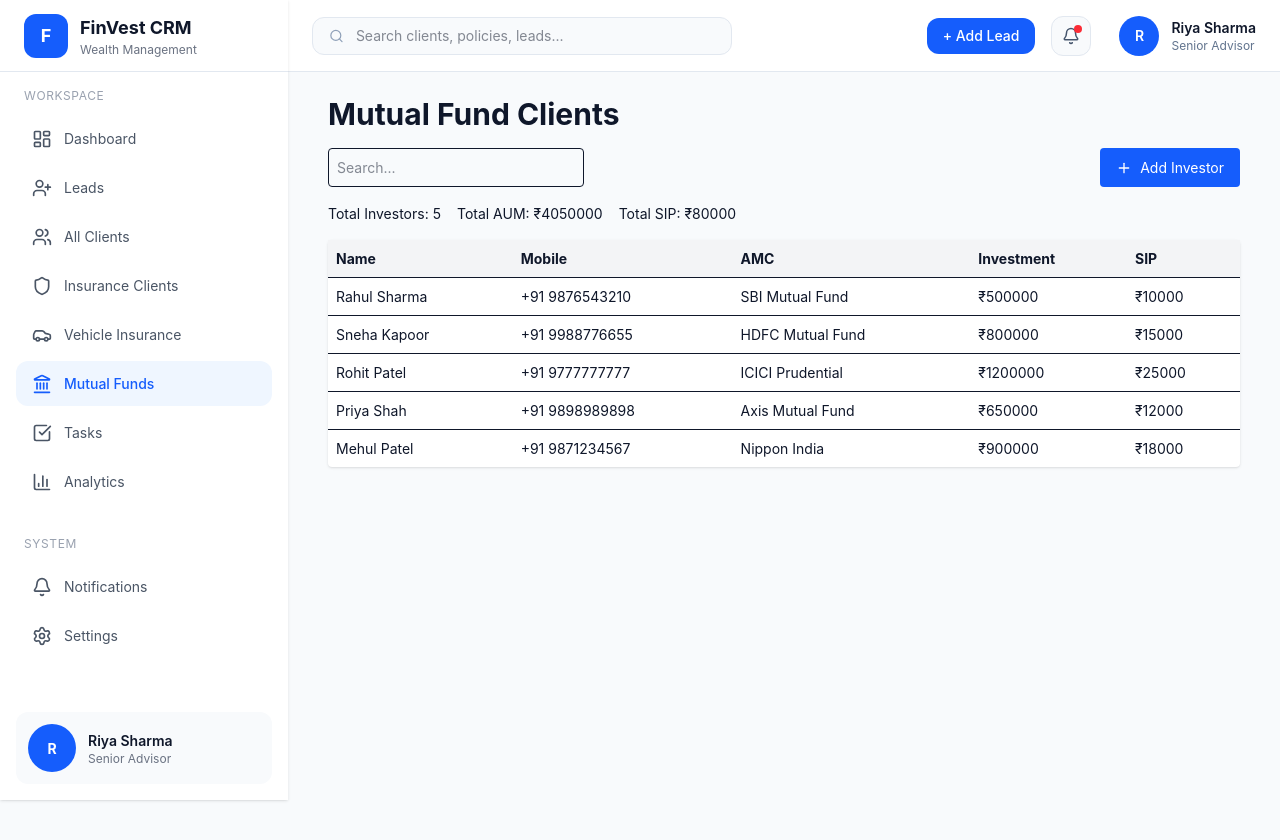
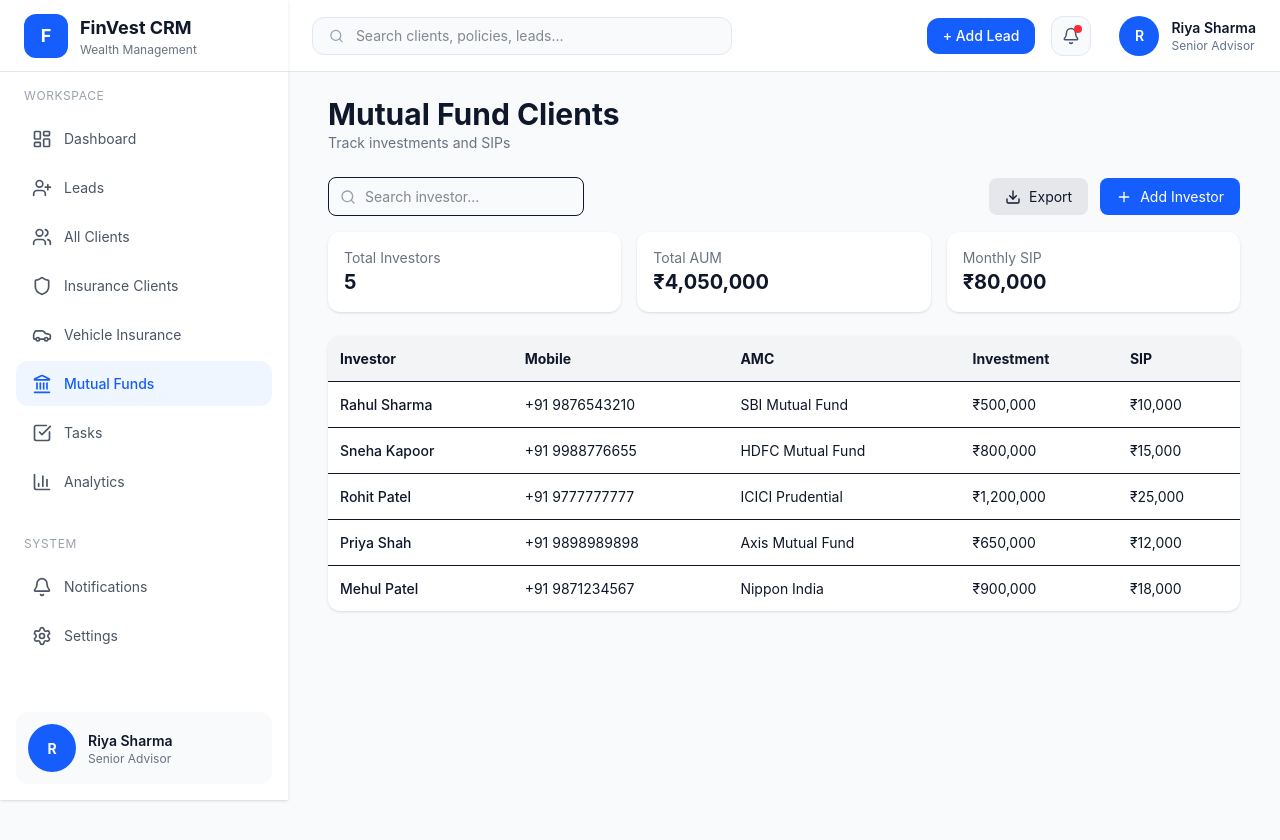
Before and after one commit to dhanlaxmicrm1-maker/crm-front, a React (Vite) app: page /mutualfund-clients in a window 1280 px wide. Shown: the top 840 px of the page. Built offline with nearby package versions, Linux system fonts and the light colour scheme.

Commit message:
Update MutualFundClients.tsx

```diff
--- a/src/pages/MutualFundClients.tsx
+++ b/src/pages/MutualFundClients.tsx
@@ -18,21 +18,40 @@ export default function MutualFundClients() {
   return (
     <div className="p-6 bg-slate-50 min-h-screen">
 
-      <h1 className="text-3xl font-bold mb-4">
-        Mutual Fund Clients
-      </h1>
+      {/* HEADER */}
+      <div className="mb-6">
+        <h1 className="text-3xl font-bold">Mutual Fund Clients</h1>
+        <p className="text-gray-500">Track investments and SIPs</p>
+      </div>
 
-      {/* Top Actions */}
-      <div className="flex justify-between mb-4">
+      {/* TOP BAR */}
+      <div className="flex justify-between items-center mb-4">
+
+        {/* SEARCH */}
+        <div className="relative">
+          <Search
+            size={16}
+            className="absolute left-3 top-3 text-gray-400"
+          />
 
           <input
-          placeholder="Search..."
-          className="border p-2 rounded w-64"
+            type="text"
+            placeholder="Search investor..."
+            className="border pl-9 pr-3 py-2 rounded-lg w-64"
           />
+        </div>
+
+        {/* ACTIONS */}
+        <div className="flex gap-3">
+
+          <button className="bg-gray-200 px-4 py-2 rounded-lg flex items-center gap-2">
+            <Download size={16} />
+            Export
+          </button>
 
           <button
             onClick={() => navigate("/add-mf-client")}
-          className="bg-blue-600 text-white px-4 py-2 rounded flex items-center gap-2"
+            className="bg-blue-600 hover:bg-blue-700 text-white px-4 py-2 rounded-lg flex items-center gap-2"
           >
             <Plus size={16} />
             Add Investor
@@ -40,37 +59,80 @@ export default function MutualFundClients() {
 
         </div>
 
-      {/* Stats */}
-      <div className="flex gap-4 mb-4">
-        <div>Total Investors: {mutualFundClients.length}</div>
-        <div>Total AUM: ₹{totalAUM}</div>
-        <div>Total SIP: ₹{totalSIP}</div>
       </div>
 
-      {/* Table */}
-      <table className="w-full bg-white shadow rounded">
-        <thead>
-          <tr className="bg-gray-100 text-left">
-            <th className="p-2">Name</th>
-            <th className="p-2">Mobile</th>
-            <th className="p-2">AMC</th>
-            <th className="p-2">Investment</th>
-            <th className="p-2">SIP</th>
+      {/* STATS */}
+      <div className="grid grid-cols-1 md:grid-cols-3 gap-4 mb-6">
+
+        <div className="bg-white p-4 rounded-xl shadow">
+          <p className="text-sm text-gray-500">Total Investors</p>
+          <h2 className="text-xl font-bold">
+            {mutualFundClients.length}
+          </h2>
+        </div>
+
+        <div className="bg-white p-4 rounded-xl shadow">
+          <p className="text-sm text-gray-500">Total AUM</p>
+          <h2 className="text-xl font-bold">
+            ₹{totalAUM.toLocaleString()}
+          </h2>
+        </div>
+
+        <div className="bg-white p-4 rounded-xl shadow">
+          <p className="text-sm text-gray-500">Monthly SIP</p>
+          <h2 className="text-xl font-bold">
+            ₹{totalSIP.toLocaleString()}
+          </h2>
+        </div>
+
+      </div>
+
+      {/* TABLE */}
+      <div className="bg-white rounded-xl shadow overflow-x-auto">
+
+        <table className="w-full">
+
+          <thead className="bg-gray-100 text-left">
+            <tr>
+              <th className="p-3">Investor</th>
+              <th className="p-3">Mobile</th>
+              <th className="p-3">AMC</th>
+              <th className="p-3">Investment</th>
+              <th className="p-3">SIP</th>
             </tr>
           </thead>
 
           <tbody>
-          {mutualFundClients.map((c) => (
-            <tr key={c.id} className="border-t">
-              <td className="p-2">{c.customerName}</td>
-              <td className="p-2">{c.mobile}</td>
-              <td className="p-2">{c.amc}</td>
-              <td className="p-2">₹{c.investment}</td>
-              <td className="p-2">₹{c.sipAmount}</td>
+            {mutualFundClients.map((client) => (
+              <tr key={client.id} className="border-t hover:bg-gray-50">
+
+                <td className="p-3 font-medium">
+                  {client.customerName}
+                </td>
+
+                <td className="p-3">
+                  {client.mobile}
+                </td>
+
+                <td className="p-3">
+                  {client.amc}
+                </td>
+
+                <td className="p-3">
+                  ₹{client.investment.toLocaleString()}
+                </td>
+
+                <td className="p-3">
+                  ₹{client.sipAmount.toLocaleString()}
+                </td>
+
               </tr>
             ))}
           </tbody>
+
         </table>
+
+      </div>
 
     </div>
   );
```
Lines whose indentation alone changed are shown as unchanged.
